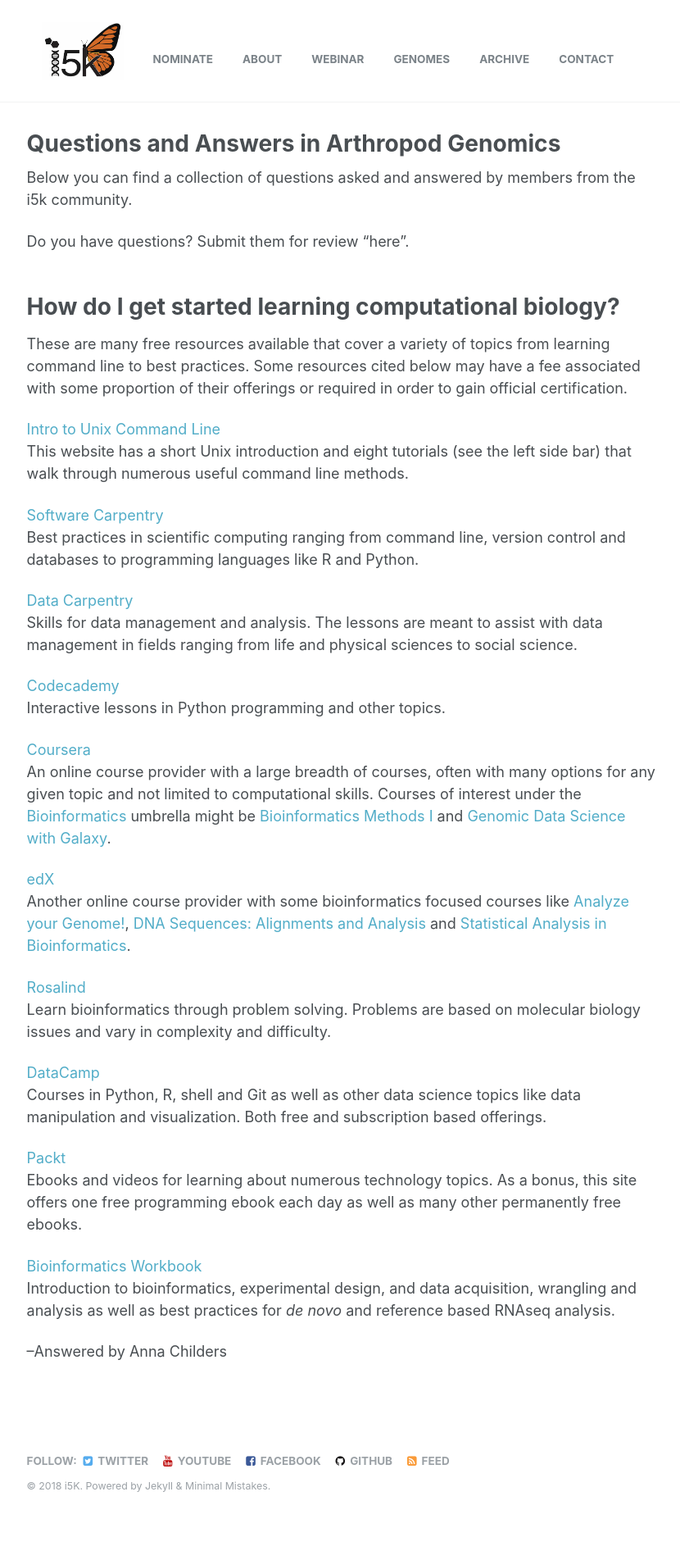
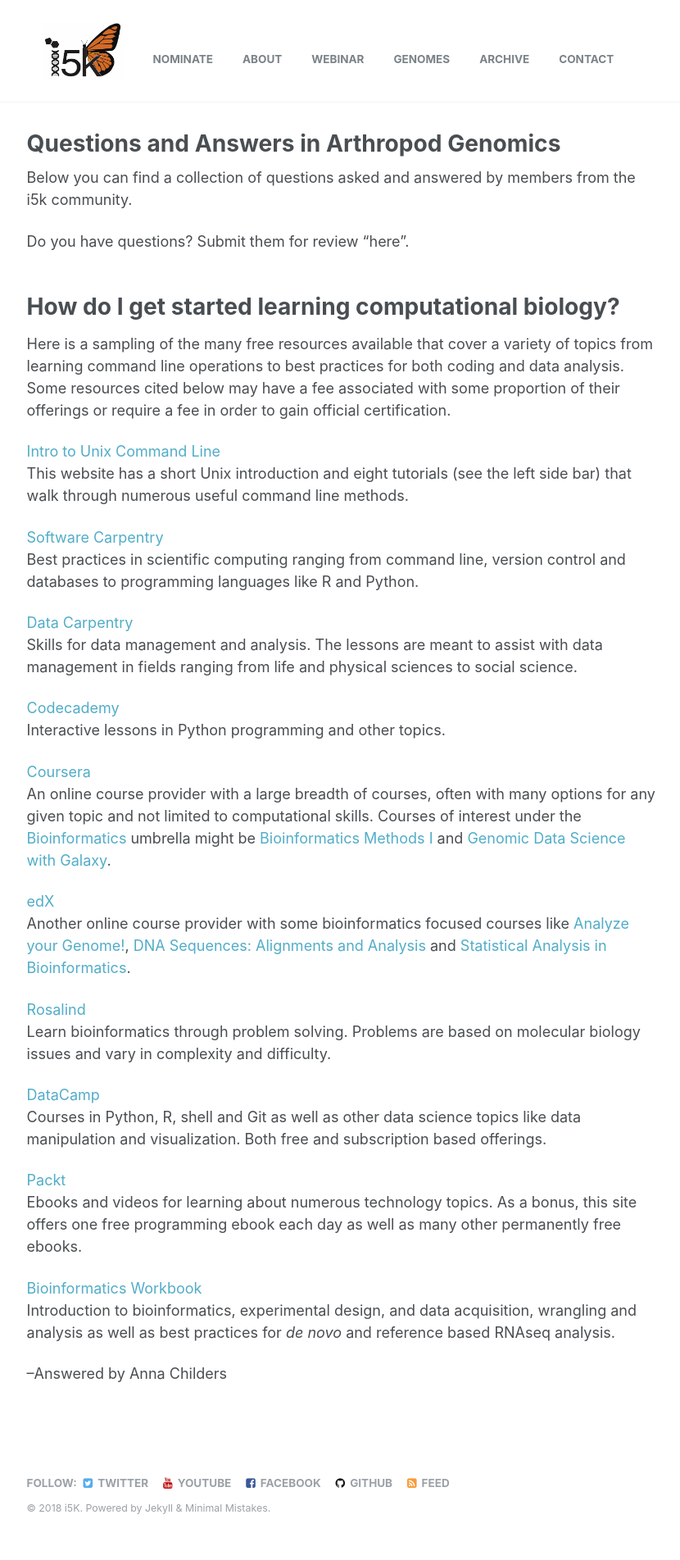
Before and after one commit to i5k/i5k.github.io, a Jekyll site: the page built from _pages/QandA.md, in a window 1280 px wide. Shown: the whole page at 82% size, without its empty margins (249-1079 px from the left). Built offline with Jekyll 4.4.1, drawn with Linux system fonts in a browser that asks for light colours; before the commit the page ends 1876 px from its top, so only the background shows below that.

Commit message:
Modified intro to answer 1

```diff
--- a/_pages/QandA.md
+++ b/_pages/QandA.md
@@ -10,7 +10,7 @@
 
 # How do I get started learning computational biology?
 
-These are many free resources available that cover a variety of topics from learning command line to best practices.  Some resources cited below may have a fee associated with some proportion of their offerings or required in order to gain official certification.
+Here is a sampling of the many free resources available that cover a variety of topics from learning command line operations to best practices for both coding and data analysis.  Some resources cited below may have a fee associated with some proportion of their offerings or require a fee in order to gain official certification.
 
 [Intro to Unix Command Line](http://www.hpc.iastate.edu/guides/unix-introduction)
 <br>This website has a short Unix introduction and eight tutorials (see the left side bar) that walk through numerous useful command line methods.
```
